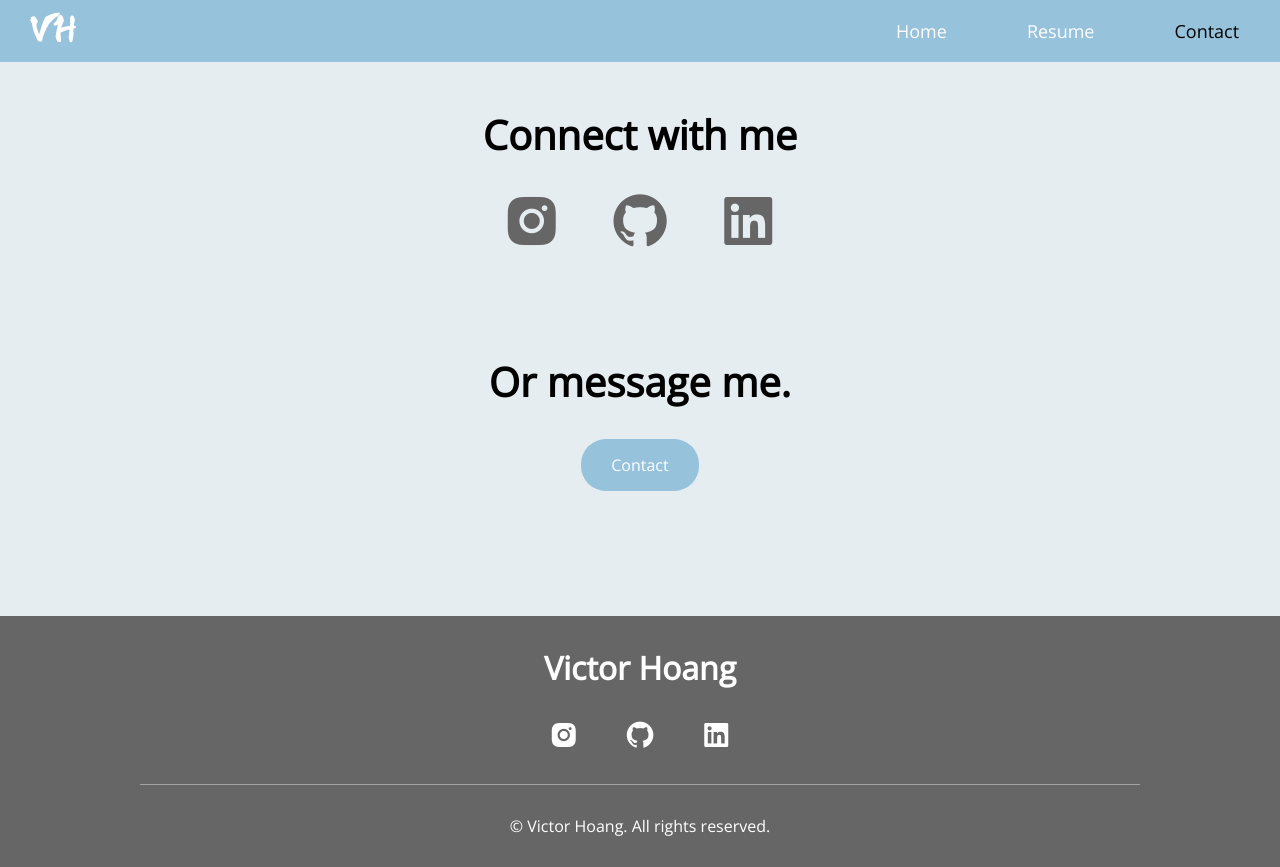
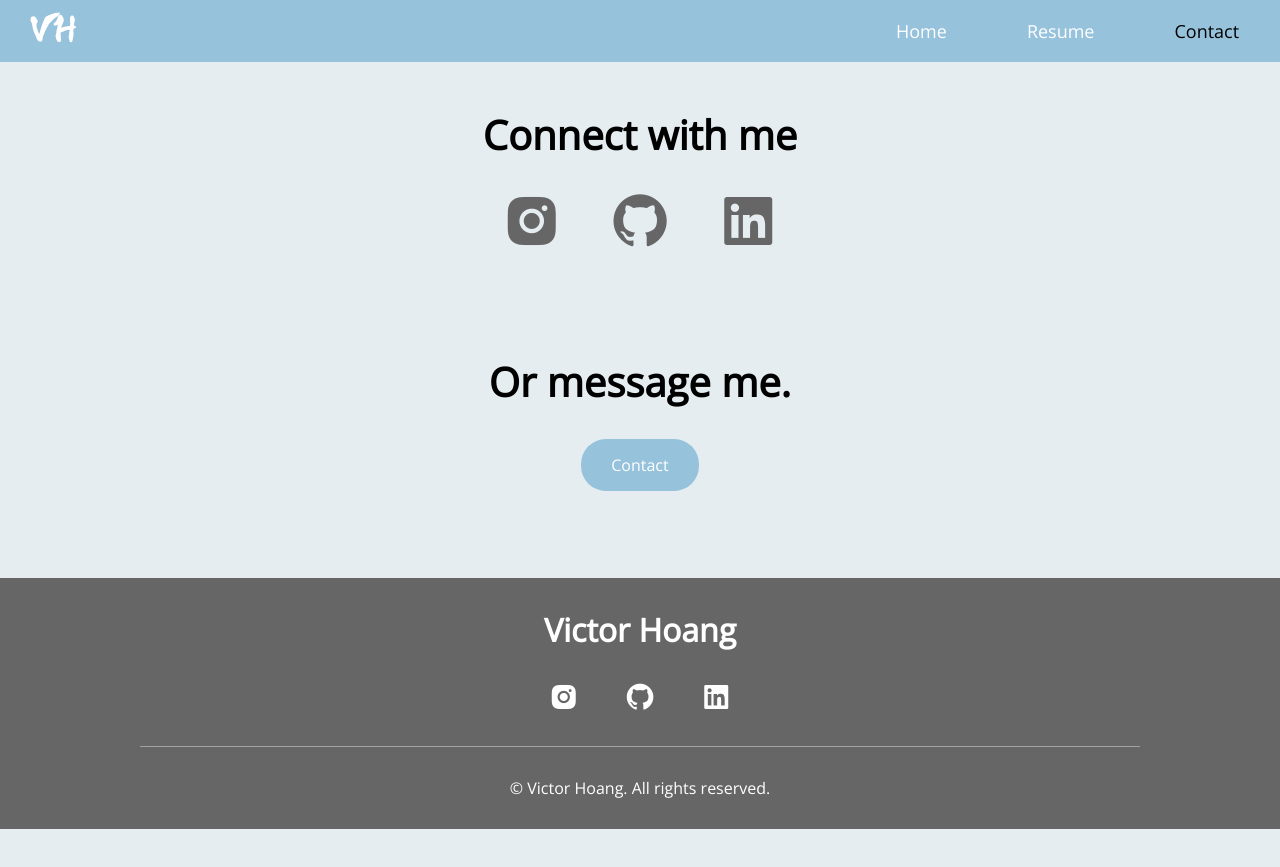
Before and after one commit to VictorH38/VictorHoang, a plain HTML site: page contact.html in a window 1280 px wide. After the commit the page ends 829 px from the top, so only its background shows below. Drawn offline with nearby package versions, Linux system fonts and the light colour scheme.

Commit message:
Update styles.css

```diff
--- a/styles.css
+++ b/styles.css
@@ -274,7 +274,7 @@ body {
 
 /*===== Contact =====*/
 #contact_content {
-	height: 526px;
+	height: 61vh;
 	margin: 0px auto;
 	padding: 80px 10px 10px;
 	font-family: 'Open Sans', sans-serif;
```
